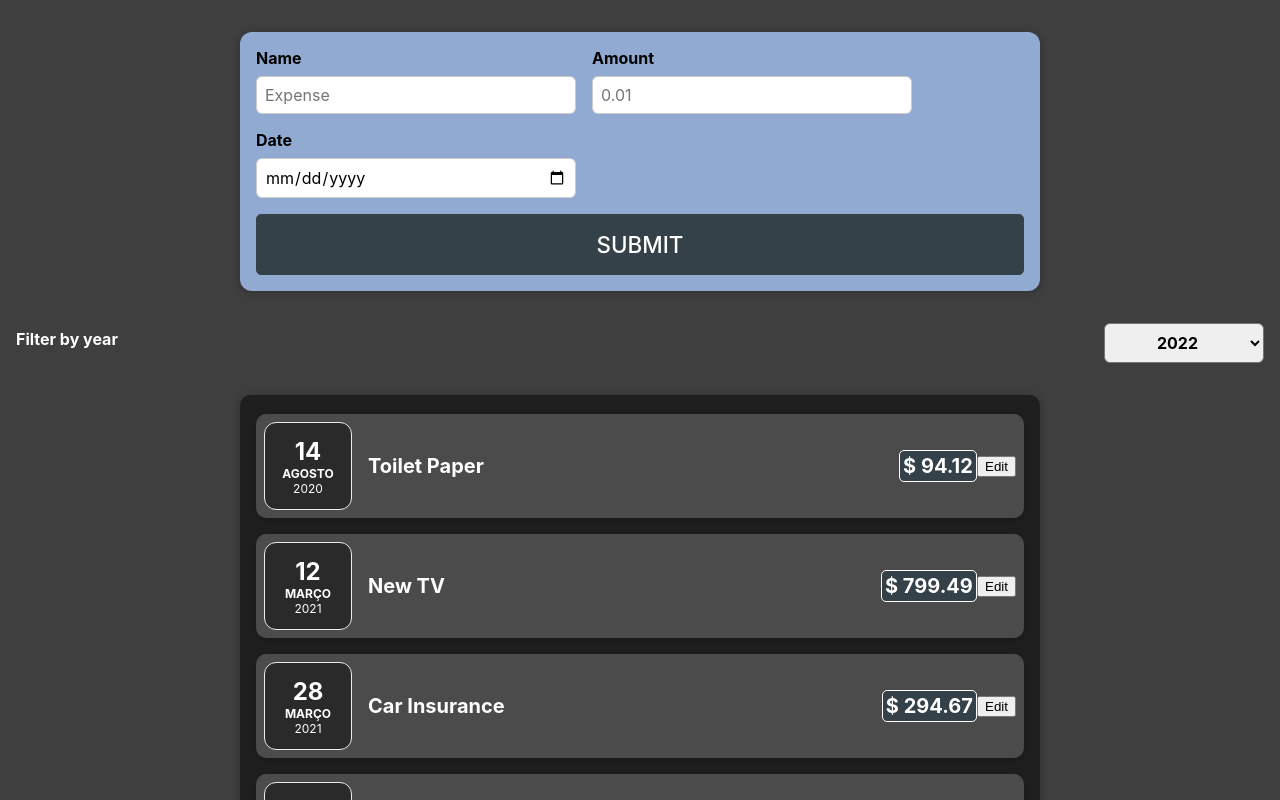
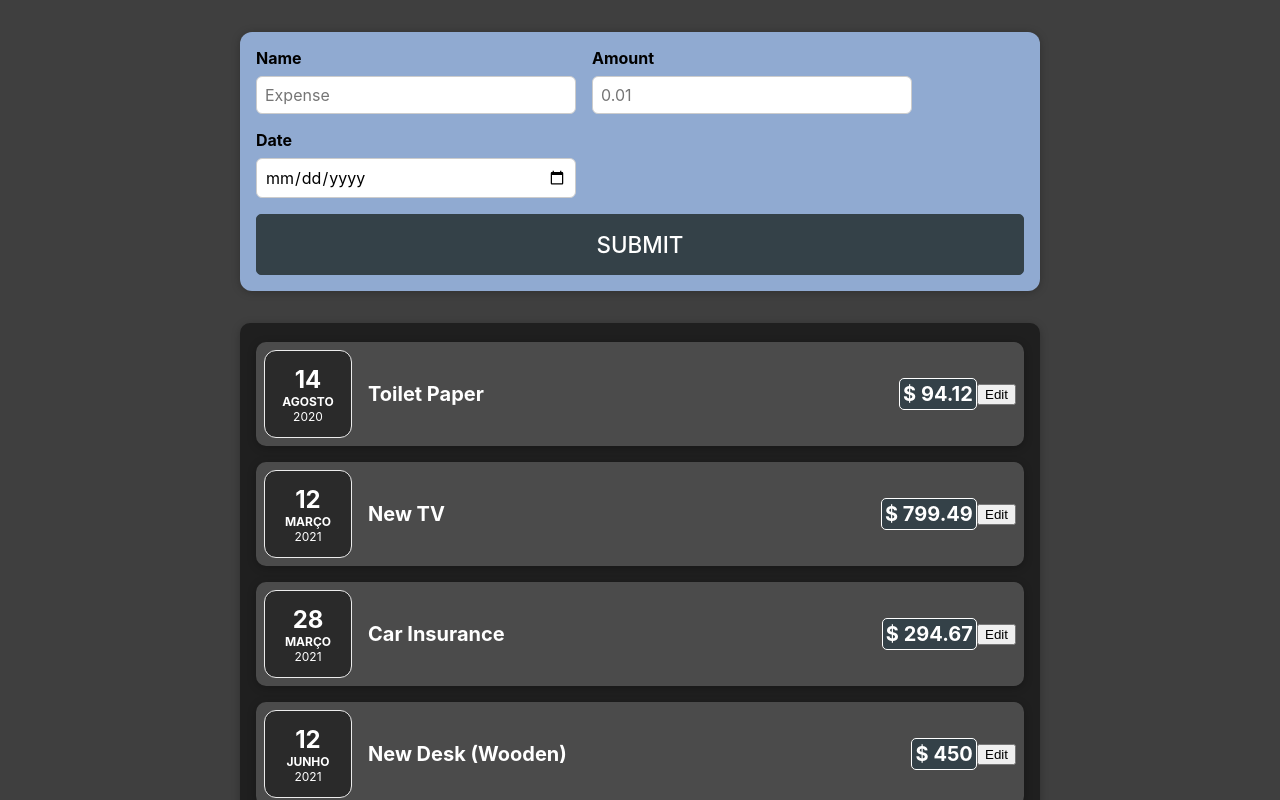
Before and after one commit to aff123456/React, a React (Create React App) app in the folder app-01-basics/: page / in a window 1280 px wide. Shown: the top 800 px of the page. Built offline with nearby package versions, Linux system fonts and the light colour scheme.

Commit message:
ExpensesFilter removed from App component (moved to Expenses component)

```diff
--- a/app-01-basics/src/App.js
+++ b/app-01-basics/src/App.js
@@ -4,7 +4,6 @@
 import './App.css';
 import Expenses from './components/Expenses/Expenses';
 import NewExpense from './components/NewExpense/NewExpense';
-import ExpensesFilter from './components/Expenses/ExpensesFilter';
 
 const App = () => {
 
@@ -46,11 +45,6 @@ const App = () => {
         expenses.push(expenseData);
     }
 
-    const filterHandler = data => {
-        console.log('App.js');
-        console.dir(data);
-    }
-
     // return React.createElement(
     //     'div',
     //     {},
@@ -69,7 +63,6 @@ const App = () => {
         <div>
             {/* <h1>Expenses</h1> */}
             <NewExpense onSave={newExpenseHandler} />
-            <ExpensesFilter onSave={filterHandler} />
             <Expenses expenses={expenses} />
         </div>
     );
```
